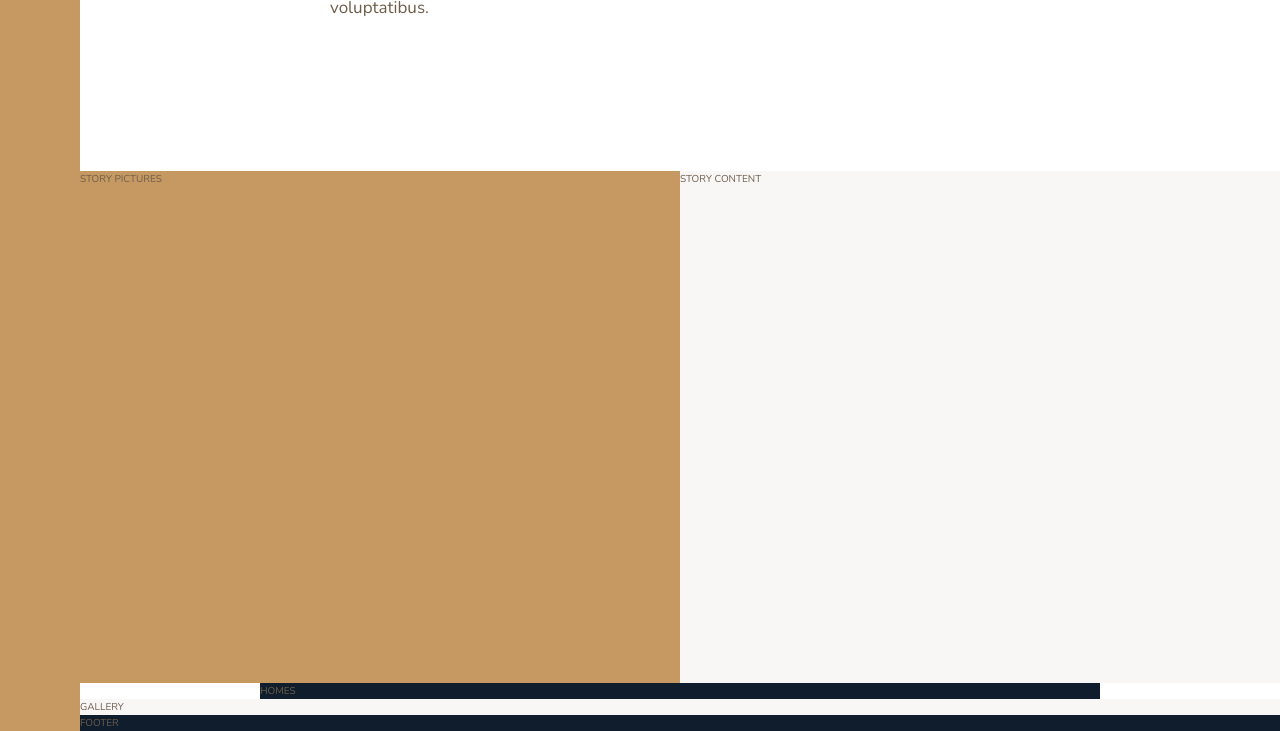
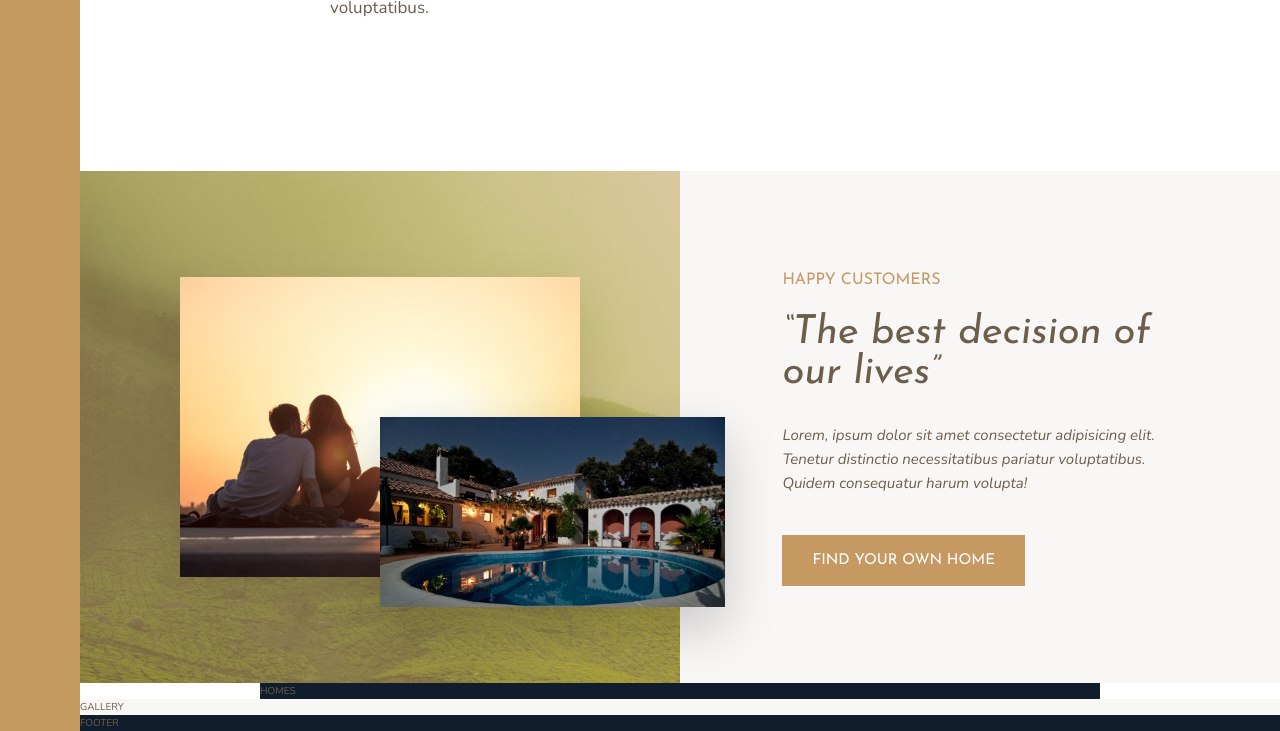
Before and after one commit to Qurbachi/Nexter, a website: page index.html in a window 1280 px wide. Shown: the part 1582-2313 px from the top of the page. Drawn offline with nearby package versions, Linux system fonts and the light colour scheme.

Commit message:
Styles the story section

```diff
--- a/index.html
+++ b/index.html
@@ -89,10 +89,14 @@
           </div>
         </section>
         <div class="story__pictures">
-          STORY PICTURES
+          <img src="img/story-1.jpeg" alt="Couple" class="story__img--1">
+          <img src="img/story-2.jpeg" alt="New House" class="story__img--2">
         </div>
         <div class="story__content">
-          STORY CONTENT
+          <h3 class="heading-3 mb-sm">HAPPY CUSTOMERS</h3>
+          <h2 class="heading-2 mb-md">&ldquo;The best decision of our lives&rdquo;</h2>
+          <p class="story__text">Lorem, ipsum dolor sit amet consectetur adipisicing elit. Tenetur distinctio necessitatibus pariatur voluptatibus. Quidem consequatur harum volupta!</p>
+          <button class="btn">Find Your own home</button>
         </div>
         <section class="homes">
           HOMES
--- a/sass/_story.scss
+++ b/sass/_story.scss
@@ -2,10 +2,44 @@
   &__pictures {
     background-color: $color-primary;
     grid-column: full-start / col-end 4;
+    background-image: linear-gradient(rgba($color-primary, .5), rgba($color-primary, .5)),
+     url("../img/back.jpg");
+
+    display: grid;
+    grid-template-rows: repeat(6, 1fr);
+    grid-template-columns: repeat(6, 1fr);
+    align-items: center;
+  }
+
+  &__img--1 {
+    width: 100%;
+    grid-row: 2 / span 4;
+    grid-column: 2 / span 4;
+    box-shadow: 0 2rem 5rem rgba(#000, .1);
+  }
+
+  &__img--2 {
+    width: 115%;
+    grid-row: 4 / 6;
+    grid-column: 4 / 7;
+    z-index: 10;
+    box-shadow: 0 2rem 5rem rgba(#000, .2);
   }
 
   &__content {
     background-color: $color-grey-light-1;
     grid-column: col-start 5 / full-end;
+    padding: 6rem 8vw;
+
+    display: flex;
+    flex-direction: column;
+    justify-content: center;
+    align-items: start;
+  }
+
+  &__text {
+    font-size: 1.5rem;
+    font-style: italic;
+    margin-bottom: 4rem;
   }
 }
--- a/sass/_typography.scss
+++ b/sass/_typography.scss
@@ -9,10 +9,24 @@
 
 .heading-2 {
   @extend %heading;
+  font-style: italic;
+  font-size: 4rem;
+  line-height: 1;
+
+  &--light {
+    color: $color-grey-light-1
+  }
+
+  &--dark {
+    color: $color-grey-dark-1;
+  }
 }
 
 .heading-3 {
   @extend %heading;
+  color: $color-primary;
+  font-size: 1.6rem;
+  text-transform: uppercase;
 }
 
 .heading-4 {
@@ -27,3 +41,25 @@
     color: $color-grey-dark-1;
   }
 }
+
+.btn {
+  background-color: $color-primary;
+  border: none;
+  color: #fff;
+  border-radius: 0;
+  font-family: $font-display;
+  font-size: 1.5rem;
+  text-transform: uppercase;
+  padding: 1.8rem 3rem;
+  cursor: pointer;
+
+  &:hover {
+    background-color: $color-primary-dark;
+    transition: all .2s;
+  }
+}
+
+.mb-sm {margin-bottom: 2rem};
+.mb-md {margin-bottom: 3rem};
+.mb-lg {margin-bottom: 4rem};
+.mb-hg {margin-bottom: 8rem};
```
Also changed, not shown: css/style.css.
